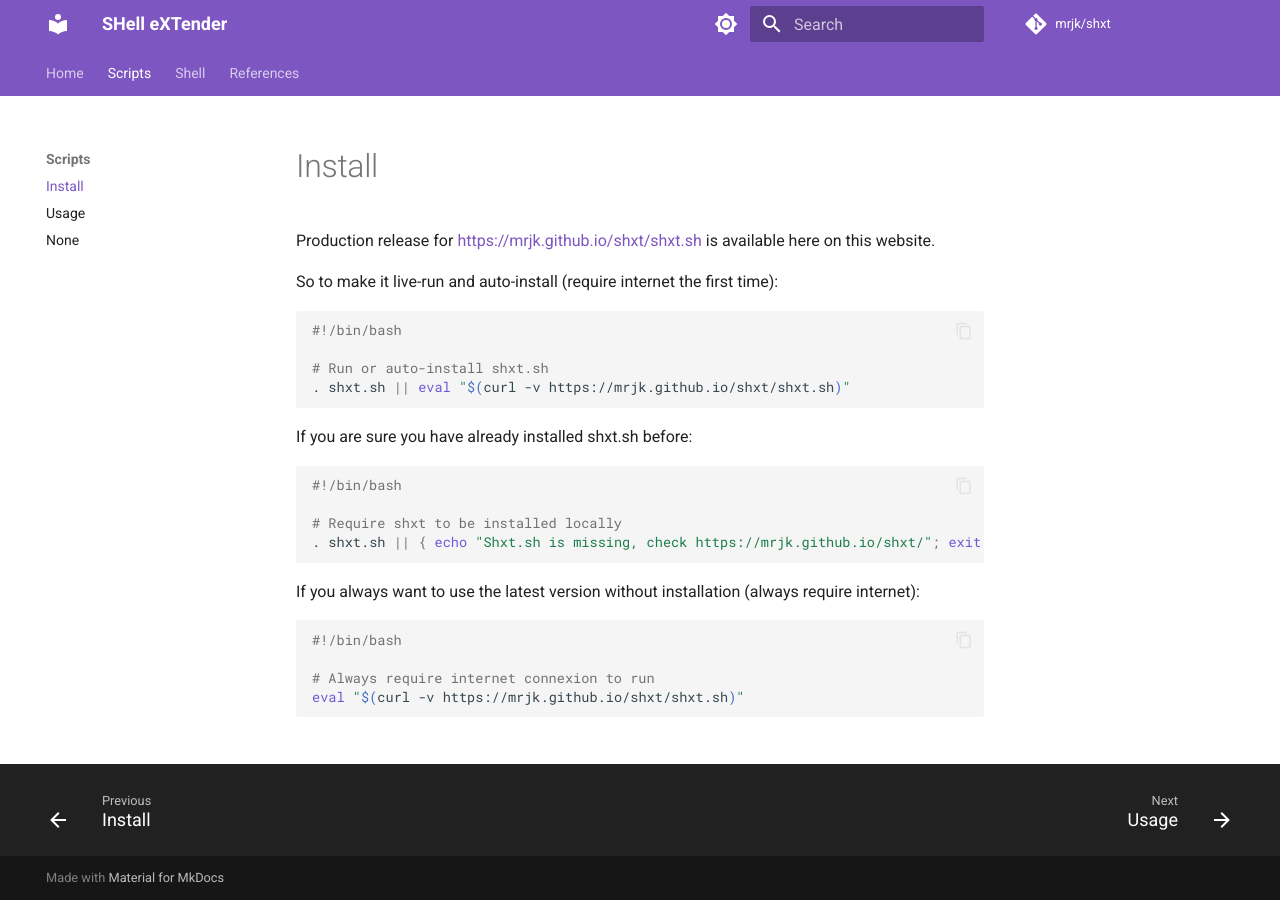
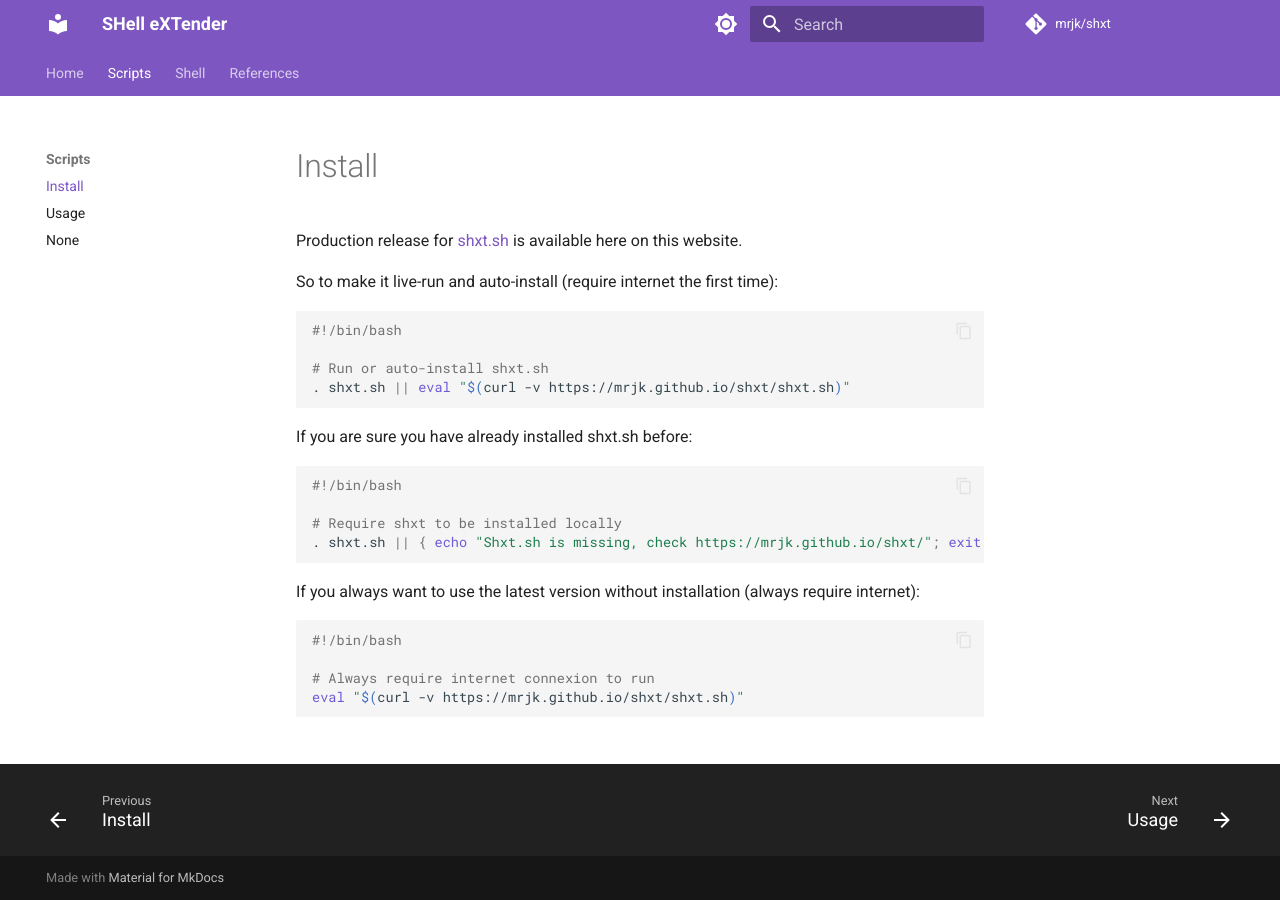
Before and after one commit to mrjk/shxt, an MkDocs documentation site: the page built from docs/docs/scripts/install.md, in a window 1280 px wide. Built offline with MkDocs 1.6.1 and Material for MkDocs 9.7.7, drawn with Linux system fonts in a browser that asks for light colours; comment, search, counter and statistics services are not loaded; some of the changed lines change nothing that is shown.

Commit message:
docs: fix url

````diff
--- a/docs/docs/scripts/install.md
+++ b/docs/docs/scripts/install.md
@@ -1,6 +1,6 @@
 # Install
 
-Production release for [https://mrjk.github.io/shxt/shxt.sh](shxt.sh) is available here on this website.
+Production release for [shxt.sh](https://mrjk.github.io/shxt/shxt.sh) is available here on this website.
 
 So to make it live-run and auto-install (require internet the first time):
 ```bash
````
